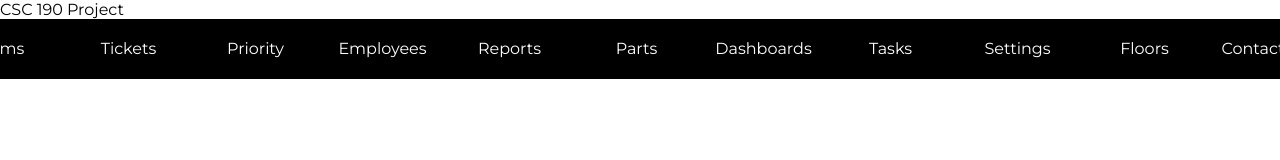
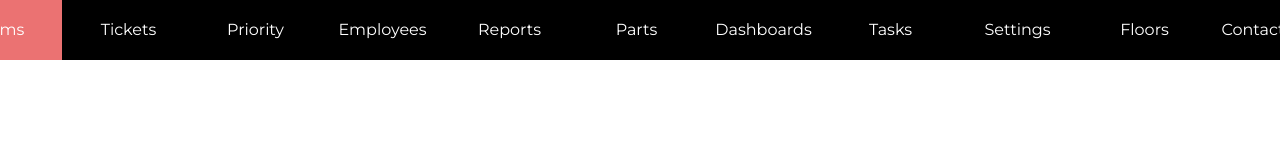
Before and after one commit to Tej-Panchal/Ticketing-System, a plain HTML site: page Htmlfilefordropdown.html in a window 1280 px wide. Shown: the top 160 px of the page. Drawn offline with Linux system fonts and the light colour scheme.

Commit message:
“Update”

```diff
--- a/Htmlfilefordropdown.html
+++ b/Htmlfilefordropdown.html
@@ -8,7 +8,6 @@
         <!-- link css file -->
         <link rel="stylesheet" href="Style.css">
 
-            <p> CSC 190 Project</p>
     </head>
     <body>
 
```
